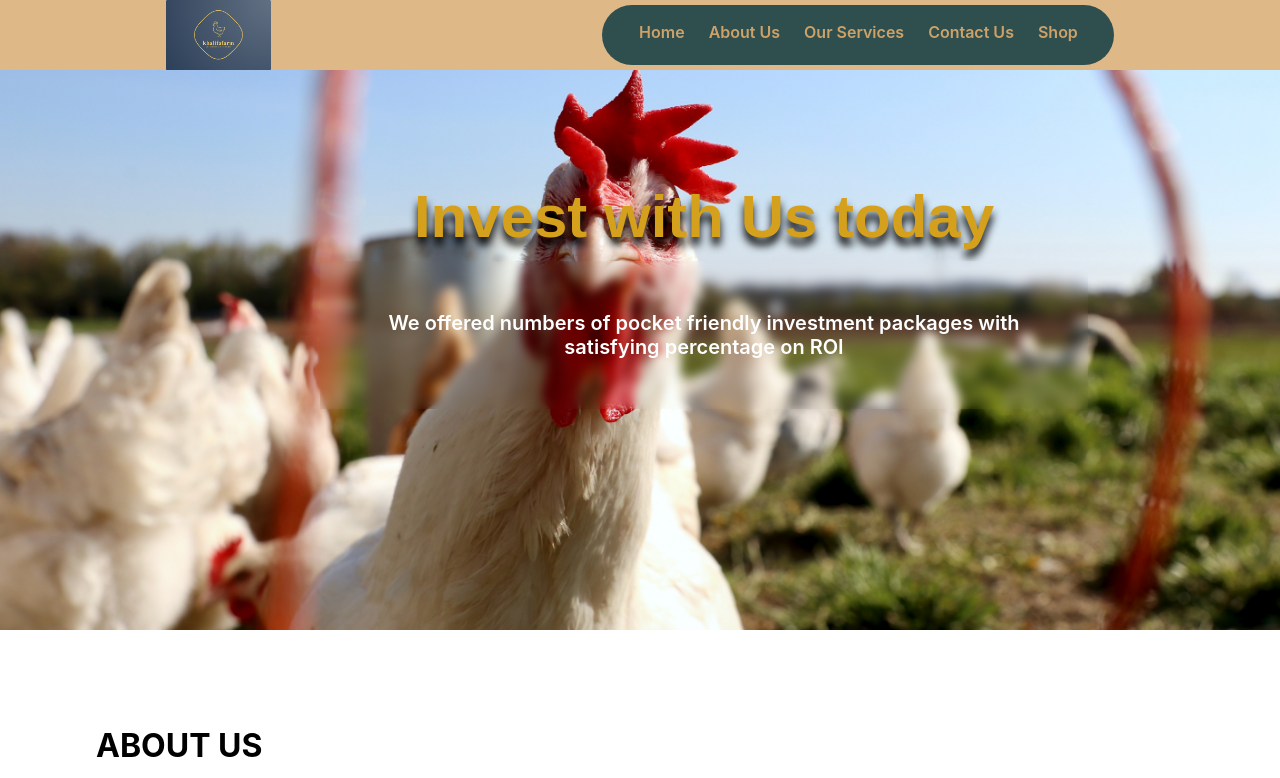
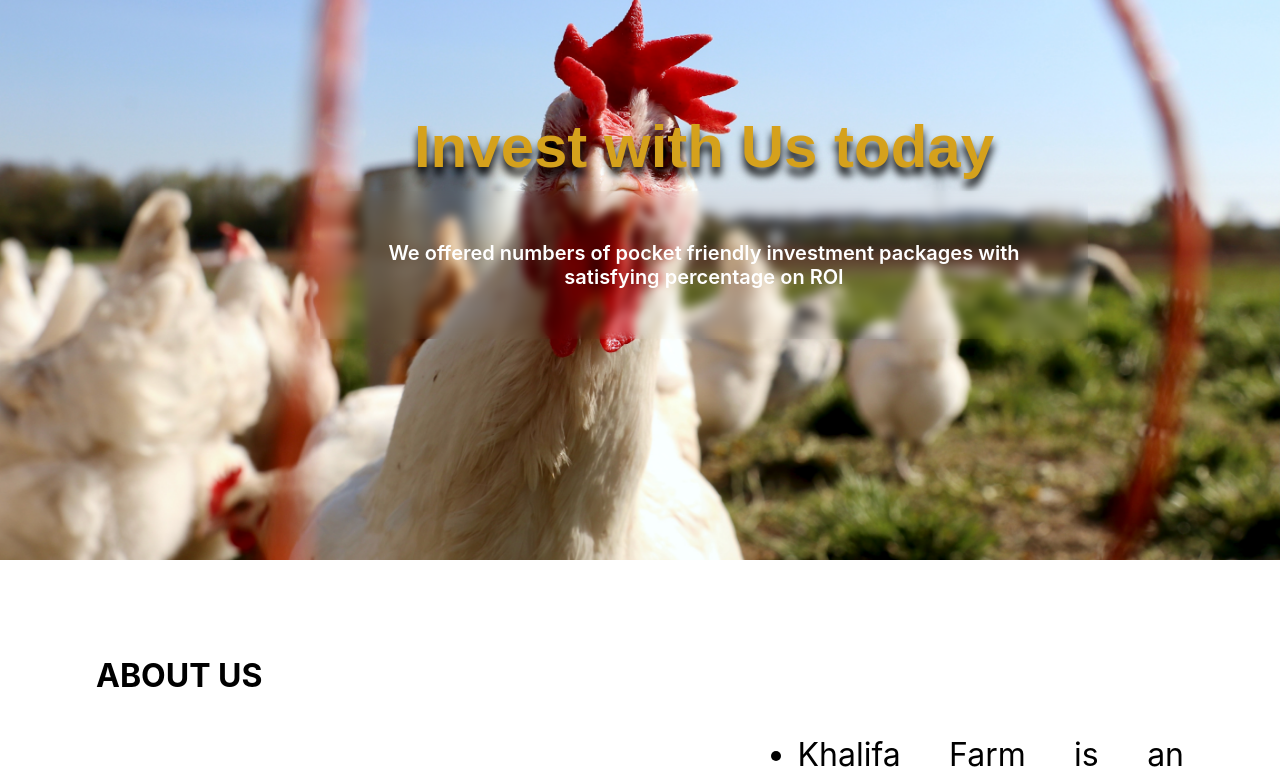
Before and after one commit to Taofeeq001/Khalifa-Farm, a React (Create React App) app: page / in a window 1280 px wide. Shown: the top 778 px of the page. Built offline with nearby package versions, Linux system fonts and the light colour scheme; grey boxes are pictures that could not be loaded.

Commit message:
Khalifa farm first commit

```diff
--- a/src/Components/Main.jsx
+++ b/src/Components/Main.jsx
@@ -1,5 +1,5 @@
 import React from "react"
-import Header from "./Header";
+// import Header from "./Header";
 import Body from "../Components/Body.jsx";
 import About from "./About";
 import Testimony from "./Testimony";
@@ -7,7 +7,7 @@ import Testimony from "./Testimony";
 const Main=()=>{
     return(
         <div>
-            <Header/>
+            {/* <Header/> */}
             <Body />
             <About />
             <Testimony />
--- a/src/Components2/Aboutp2.jsx
+++ b/src/Components2/Aboutp2.jsx
@@ -1,11 +1,11 @@
 import About from '../Components/About';
-import Header from '../Components/Header';
+// import Header from '../Components/Header';
 import './Aboutp2.css'
 
 const Aboutp2=()=>{
     return(
         <div>
-            <Header/>
+            {/* <Header/> */}
             <About />
         </div>
     )
```
